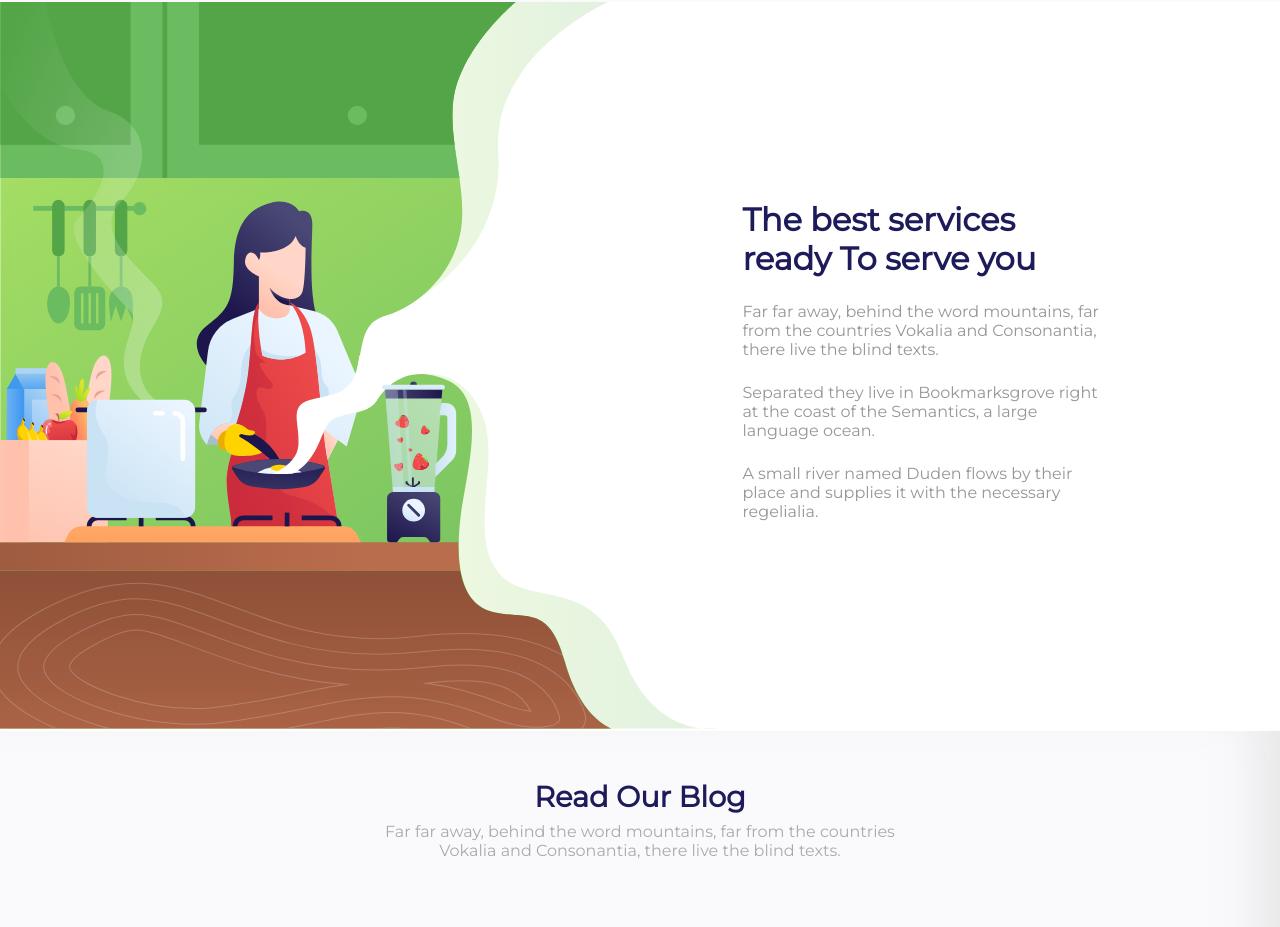
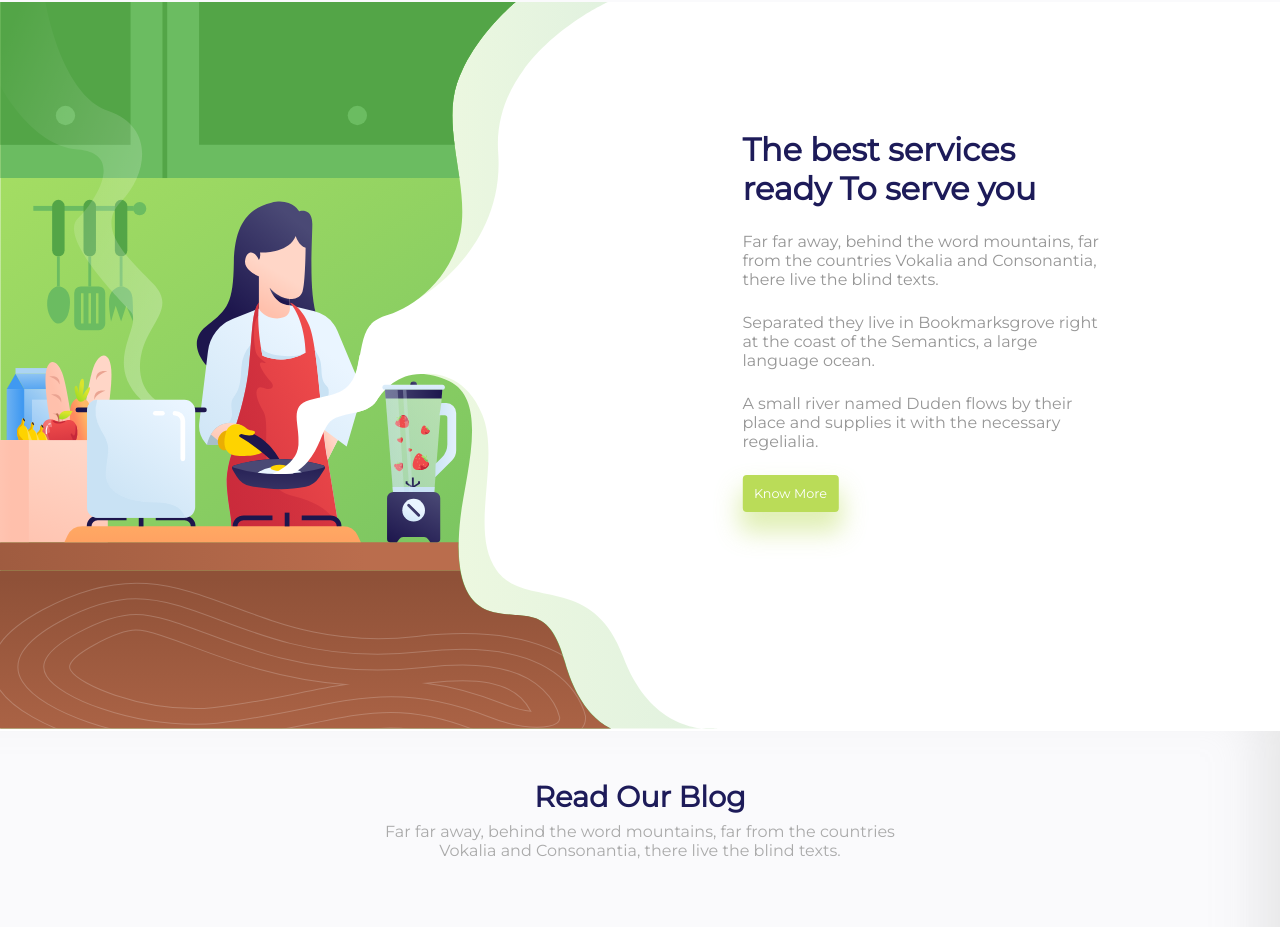
Before and after one commit to NicholasTavares/healthy_food, a React (Create React App) app: page / in a window 1280 px wide. Shown: the part 1455-2382 px from the top of the page. Built offline with nearby package versions, Linux system fonts and the light colour scheme.

Commit message:
refactor: add button no service section

```diff
--- a/src/css/style.css
+++ b/src/css/style.css
@@ -197,7 +197,7 @@ html {
           width: 100%; } }
   .section-bestServices__message {
     position: absolute;
-    left: 69%;
+    left: 68%;
     -webkit-transform: translate(-50%, 5%);
     -moz-transform: translate(-50%, 5%);
     -ms-transform: translate(-50%, 5%);
@@ -209,7 +209,7 @@ html {
         top: 2%; } }
     @media (min-width: 34.5em) {
       .section-bestServices__message {
-        top: 25%;
+        top: 15%;
         left: 72%; } }
     .section-bestServices__message > h2 {
       margin-bottom: 1rem;
@@ -250,6 +250,31 @@ html {
       @media (min-width: 56em) {
         .section-bestServices__message > span {
           font-size: 2rem; } }
+    .section-bestServices__message__button {
+      text-align: center;
+      background-color: #badc58;
+      border-radius: 0.5rem;
+      width: 7rem;
+      padding: 0.5rem;
+      display: flex;
+      align-items: center;
+      justify-content: center;
+      cursor: pointer;
+      color: white;
+      box-shadow: 0px 17px 24px 3px rgba(186, 220, 88, 0.45); }
+      @media (min-width: 34.5em) {
+        .section-bestServices__message__button {
+          width: 11rem;
+          padding: 0.8rem;
+          font-size: 1.5rem; } }
+      @media (min-width: 56em) {
+        .section-bestServices__message__button {
+          font-size: 1.6rem; } }
+      @media (min-width: 80em) {
+        .section-bestServices__message__button {
+          padding: 1.4rem;
+          width: 12rem;
+          font-size: 1.6rem; } }
 
 .section-blog {
   display: flex;
--- a/src/sass/sections/_bestServices.scss
+++ b/src/sass/sections/_bestServices.scss
@@ -38,7 +38,7 @@
 
   &__message {
     position: absolute;
-    left: 69%;
+    left: 68%;
     -webkit-transform: translate(-50%, 5%);
     -moz-transform: translate(-50%, 5%);
     -ms-transform: translate(-50%, 5%);
@@ -51,7 +51,7 @@
     }
 
     @include respond(tab-small){
-      top: 25%;
+      top: 15%;
       left: 72%;
     }
 
@@ -108,5 +108,36 @@
         font-size: 2rem;
       }
     }
+
+    &__button {
+      text-align: center;
+      background-color: #badc58;
+      border-radius: 0.5rem;
+      width: 7rem;
+      padding: 0.5rem;
+      display: flex;
+      align-items: center;
+      justify-content: center;
+      cursor: pointer;
+      color: white;
+      box-shadow: 0px 17px 24px 3px rgba(186,220,88,0.45);
+
+
+      @include respond(tab-small) {
+        width: 11rem;
+        padding: 0.8rem;
+        font-size: 1.5rem;
+      }
+
+      @include respond(tab-port) {
+        font-size: 1.6rem;
+      }
+
+      @include respond(tab-land) {
+        padding: 1.4rem;
+        width: 12rem;
+        font-size: 1.6rem;
+      }
+    }
   }
 }
--- a/src/sections/BestServices.jsx
+++ b/src/sections/BestServices.jsx
@@ -25,6 +25,10 @@ const BestServices = () => {
           A small river named Duden flows by their place and
           supplies it with the necessary regelialia.
         </span>
+
+        <div className="section-bestServices__message__button">
+          Know More
+        </div>
       </div>
     </section>
   )
```
